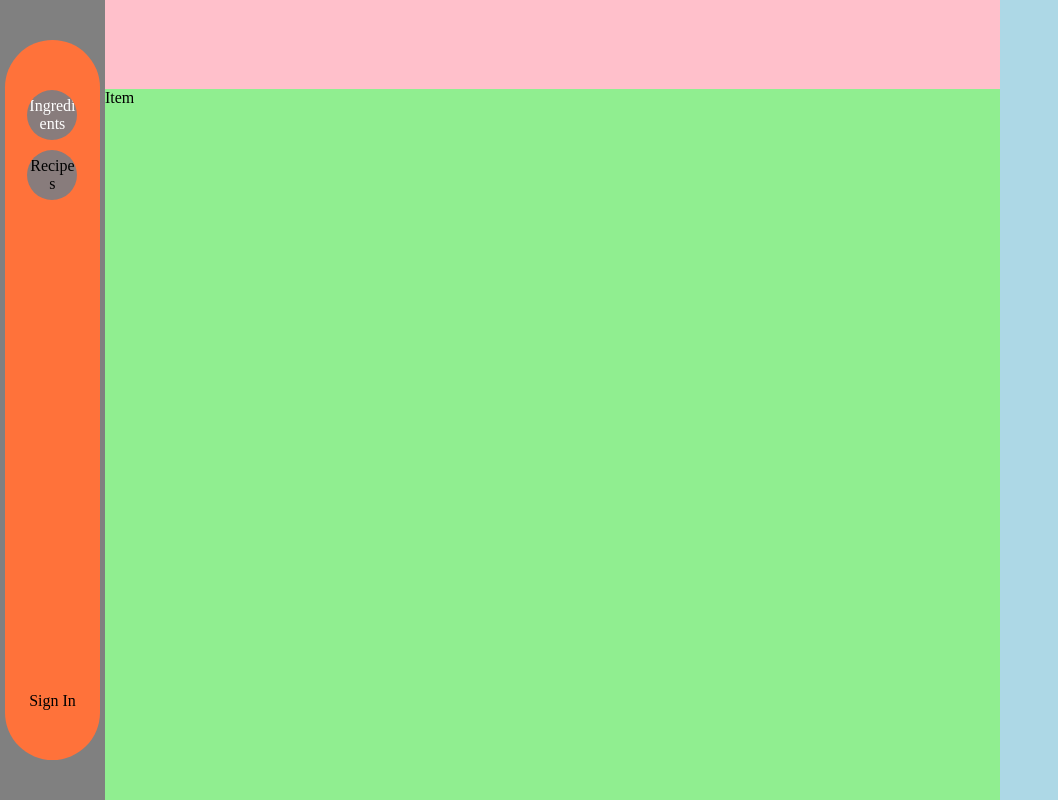
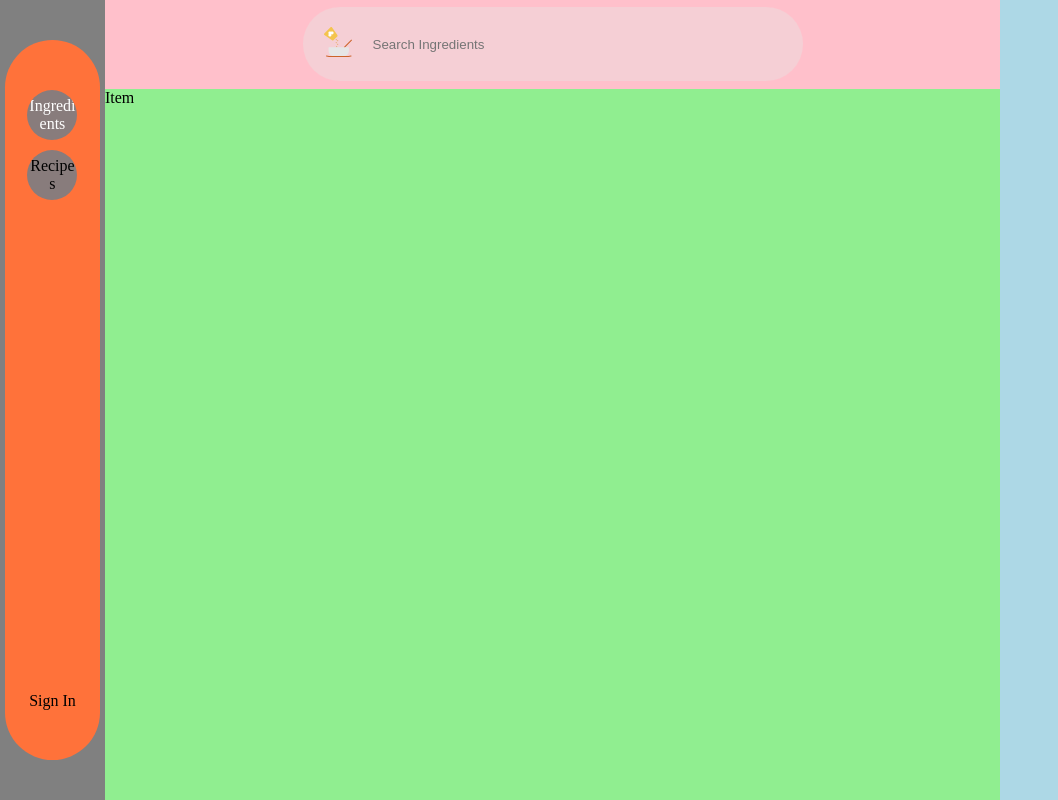
Before and after one commit to mtwangyugeng/meal-plan, a Svelte app: page / in a window 1280 px wide. Shown: the whole page, without its empty margins (0-1058 px from the left). Built offline with nearby package versions, Linux system fonts and the light colour scheme.

Commit message:
Layout update

```diff
--- /dev/null
+++ b/src/assets/IngredientIcon.svelte
@@ -0,0 +1,31 @@
+<svg version="1.1" id="Layer_1" xmlns="http://www.w3.org/2000/svg" xmlns:xlink="http://www.w3.org/1999/xlink" x="0px" y="0px"
+	 viewBox="0 0 512 512" style="enable-background:new 0 0 512 512;" xml:space="preserve">
+<g transform="translate(-1)">
+	<path style="fill:#CC6329;" d="M365.472,355.796c-2.222,0-4.443-0.85-6.135-2.543c-3.393-3.393-3.393-8.878,0-12.271
+		l121.492-121.492c3.393-3.393,8.878-3.393,12.271,0c3.393,3.393,3.393,8.878,0,12.271L371.608,353.254
+		C369.915,354.946,367.694,355.796,365.472,355.796"/>
+	<g>
+		<path style="fill:#DC9628;" d="M235.303,269.017c0,4.79-3.888,8.678-8.678,8.678s-8.678-3.888-8.678-8.678
+			c0-4.79,3.888-8.678,8.678-8.678S235.303,264.226,235.303,269.017"/>
+		<path style="fill:#DC9628;" d="M261.337,234.305c0,4.79-3.888,8.678-8.678,8.678s-8.678-3.888-8.678-8.678
+			s3.888-8.678,8.678-8.678S261.337,229.515,261.337,234.305"/>
+		<path style="fill:#DC9628;" d="M235.303,216.949c0,4.79-3.888,8.678-8.678,8.678s-8.678-3.888-8.678-8.678
+			s3.888-8.678,8.678-8.678S235.303,212.159,235.303,216.949"/>
+		<path style="fill:#DC9628;" d="M261.337,295.051c0,4.79-3.888,8.678-8.678,8.678s-8.678-3.888-8.678-8.678
+			s3.888-8.678,8.678-8.678S261.337,290.26,261.337,295.051"/>
+		<path style="fill:#DC9628;" d="M243.981,338.44c0,4.79-3.888,8.678-8.678,8.678s-8.678-3.888-8.678-8.678s3.888-8.678,8.678-8.678
+			S243.981,333.65,243.981,338.44"/>
+	</g>
+	<path style="fill:#E6E6E6;" d="M339.438,503.322H200.591c-57.509,0-104.136-46.627-104.136-104.136v-52.068h347.119v52.068
+		C443.574,456.695,396.947,503.322,339.438,503.322"/>
+	<path style="fill:#CC6329;" d="M434.896,512H105.133c-0.573,0-1.137-0.061-1.701-0.174l-43.39-8.678
+		c-4.703-0.937-7.749-5.502-6.804-10.205c0.929-4.703,5.502-7.784,10.205-6.804l42.548,8.504h328.044l42.548-8.504
+		c4.712-0.981,9.277,2.1,10.205,6.804c0.946,4.703-2.1,9.268-6.804,10.205l-43.39,8.678C436.033,511.939,435.469,512,434.896,512"/>
+	<path style="fill:#F4C44E;" d="M23.438,110.671L129.023,5.086c7.663-7.663,20.385-6.508,26.546,2.395l90.372,130.534
+		c4.773,6.89,3.931,16.219-2.005,22.146l-65.415,65.423c-5.936,5.936-15.256,6.777-22.155,1.996L25.833,137.217
+		C16.93,131.047,15.784,118.325,23.438,110.671"/>
+	<path style="fill:#FFFFFF;" d="M137.594,156.057c10.171-10.171,10.171-26.65,0-36.821c10.171,10.171,26.65,10.171,36.821,0
+		c10.162-10.162,10.162-26.65,0-36.812c-10.171-10.171-26.65-10.171-36.821,0c-10.171-10.171-26.65-10.171-36.821,0
+		c-10.162,10.162-10.162,26.65,0,36.812c-10.162,10.171-10.162,26.65,0,36.821C110.944,166.228,127.424,166.228,137.594,156.057"/>
+</g>
+</svg>
--- /dev/null
+++ b/src/assets/RecipeIcon.svelte
@@ -0,0 +1,18 @@
+<svg xmlns="http://www.w3.org/2000/svg" xmlns:xlink="http://www.w3.org/1999/xlink" version="1.1" id="Layer_1" x="0px" y="0px" width="512" height="512" viewBox="0 0 512 512" enable-background="new 0 0 512 512" xml:space="preserve">
+<g id="cook_book">
+	<g>
+		<rect x="46.816" y="460.34" fill="#F4F6F9" width="422.508" height="36.562"/>
+	</g>
+	<path fill="#E5E8EC" d="M458.668,479.996c0,5.906,4.766,10.672,10.656,10.672V469.34   C463.434,469.34,458.668,474.121,458.668,479.996z"/>
+	<g>
+		<path fill="#EC5564" d="M62.535,469.449h406.789c5.89,0,10.671-4.766,10.671-10.672V10.677c0-5.891-4.781-10.672-10.671-10.672    H74.676c-23.562,0-42.671,19.109-42.671,42.671v0.016v394.867v21.219v21.219c0,17.687,14.327,31.999,31.999,31.999h405.32l0,0    c5.89,0,10.671-4.781,10.671-10.656c0-5.906-4.781-10.671-10.671-10.671h-0.016H64.004c-5.875,0-10.672-4.781-10.672-10.672    C53.332,474.621,57.348,470.168,62.535,469.449z"/>
+	</g>
+	<path fill="#E5E8EC" d="M170.783,362.67V250.953l-6.562-2.734c-25.171-10.5-41.452-34.921-41.452-62.187   c0-37.14,30.218-67.358,67.358-67.358c23.249,0,23.624-16.531,36.062,3.156l24.827-12l14.172,2.344   c12.437-19.703,33.718,6.5,56.968,6.5c37.14,0,67.342,30.218,67.342,67.358c0,27.266-16.266,51.687-41.437,62.187l-6.562,2.734   V362.67H170.783z"/>
+	<g>
+		<path fill="#CBD0D8" d="M322.155,108.003c-7.359,0-14.469,1.031-21.219,2.938c-12.484-9.375-27.984-14.938-44.796-14.938    s-32.327,5.562-44.796,14.938c-6.75-1.906-13.859-2.938-21.218-2.938c-43.094,0-78.015,34.937-78.015,78.029    c0,32.453,19.812,60.265,47.999,72.03v115.279h192.043V258.062c28.202-11.766,48.015-39.578,48.015-72.03    C400.169,142.939,365.248,108.003,322.155,108.003z M343.952,238.375l-13.125,5.469v14.219v93.936h-0.016    c0-5.875-4.781-10.656-10.672-10.656s-10.672,4.781-10.672,10.656h-10.656c0-5.875-4.781-10.656-10.672-10.656    s-10.672,4.781-10.672,10.656h-10.655c0-5.875-4.781-10.656-10.672-10.656s-10.672,4.781-10.672,10.656h-10.655    c0-5.875-4.781-10.656-10.672-10.656s-10.672,4.781-10.672,10.656h-10.656c0-5.875-4.781-10.656-10.672-10.656    c-5.89,0-10.671,4.781-10.671,10.656h-0.016v-93.936v-14.219l-13.125-5.469c-21.188-8.843-34.89-29.39-34.89-52.343    c0-31.265,25.421-56.687,56.687-56.687c1.25,0,2.499,0.047,3.733,0.125c-7.515,11.344-12.015,24.859-12.358,39.421    c-0.109,0.578-0.172,1.172-0.172,1.781c0,5.891,4.781,10.671,10.671,10.671c5.891,0,10.672-4.781,10.672-10.671h0.141    c0-29.406,23.922-53.327,53.327-53.327c28.937,0,52.546,23.156,53.296,51.921c-0.062,0.469-0.109,0.922-0.109,1.406    c0,5.891,4.781,10.671,10.672,10.671s10.672-4.781,10.672-10.671h0.141c0-15.234-4.578-29.39-12.406-41.203    c1.25-0.078,2.484-0.125,3.75-0.125c31.249,0,56.686,25.422,56.686,56.687C378.841,208.985,365.139,229.532,343.952,238.375z"/>
+		<path fill="#CBD0D8" d="M224.001,224c0-5.891-4.781-10.656-10.672-10.656S202.673,218.11,202.673,224v0.016v53.328l0,0    c0,5.89,4.766,10.655,10.656,10.655s10.672-4.766,10.672-10.655l0,0v-53.328V224z"/>
+		<path fill="#CBD0D8" d="M266.672,224c0-5.891-4.781-10.656-10.672-10.656S245.328,218.11,245.328,224v0.016v53.328l0,0    c0,5.89,4.781,10.655,10.672,10.655s10.672-4.766,10.672-10.655l0,0v-53.328V224z"/>
+		<path fill="#CBD0D8" d="M309.327,224c0-5.891-4.766-10.656-10.656-10.656S287.999,218.11,287.999,224v0.016v53.328l0,0    c0,5.89,4.781,10.655,10.672,10.655s10.656-4.766,10.656-10.655l0,0v-53.328V224z"/>
+	</g>
+</g>
+</svg>
--- a/src/layouts/SearchBar.svelte
+++ b/src/layouts/SearchBar.svelte
@@ -1,6 +1,58 @@
 <script>
+    import {setSearchRegex} from "$src/stores/Search"
+    let search = "";
+    $: setSearchRegex(search);
 
+    import IngredientIcon from "$src/assets/IngredientIcon.svelte"
+    import RecipeIcon from "$src/assets/RecipeIcon.svelte"
+
+    import {TABS, currTab} from "$src/stores/Tab"
+    import { fly } from 'svelte/transition';
 </script>
 
 <div class="SearchBar">
+    <div class="container">
+        {#key $currTab}
+            <span style="display: inline-block" in:fly={{ y: -20 }}>
+                {#if $currTab == "Ingredients"}
+                    <IngredientIcon />
+                {:else if $currTab == "Recipes"}
+                    <RecipeIcon />
+                {/if}
+            </span>
+        {/key}
+
+        <input bind:value={search} placeholder={`Search ${$currTab}`}/>
+    </div>
 </div>
+
+
+<style>
+    .SearchBar {
+        display: flex;
+        justify-content: center;
+        align-items: center;
+    }
+
+    .container {
+        background-color: rgb(245, 207, 213);
+        display: flex;
+        width: 500px;
+        border-radius: 40px;
+        padding: 20px;
+    }
+
+    .container :global(svg) {
+		width: 30px;
+		height: 30px;
+        margin-right: 20px;
+	}
+    input {
+        background-color: transparent;
+        border: none;
+        width: 90%;
+    }
+    input:focus {
+        outline: none;
+    }
+</style>
```
